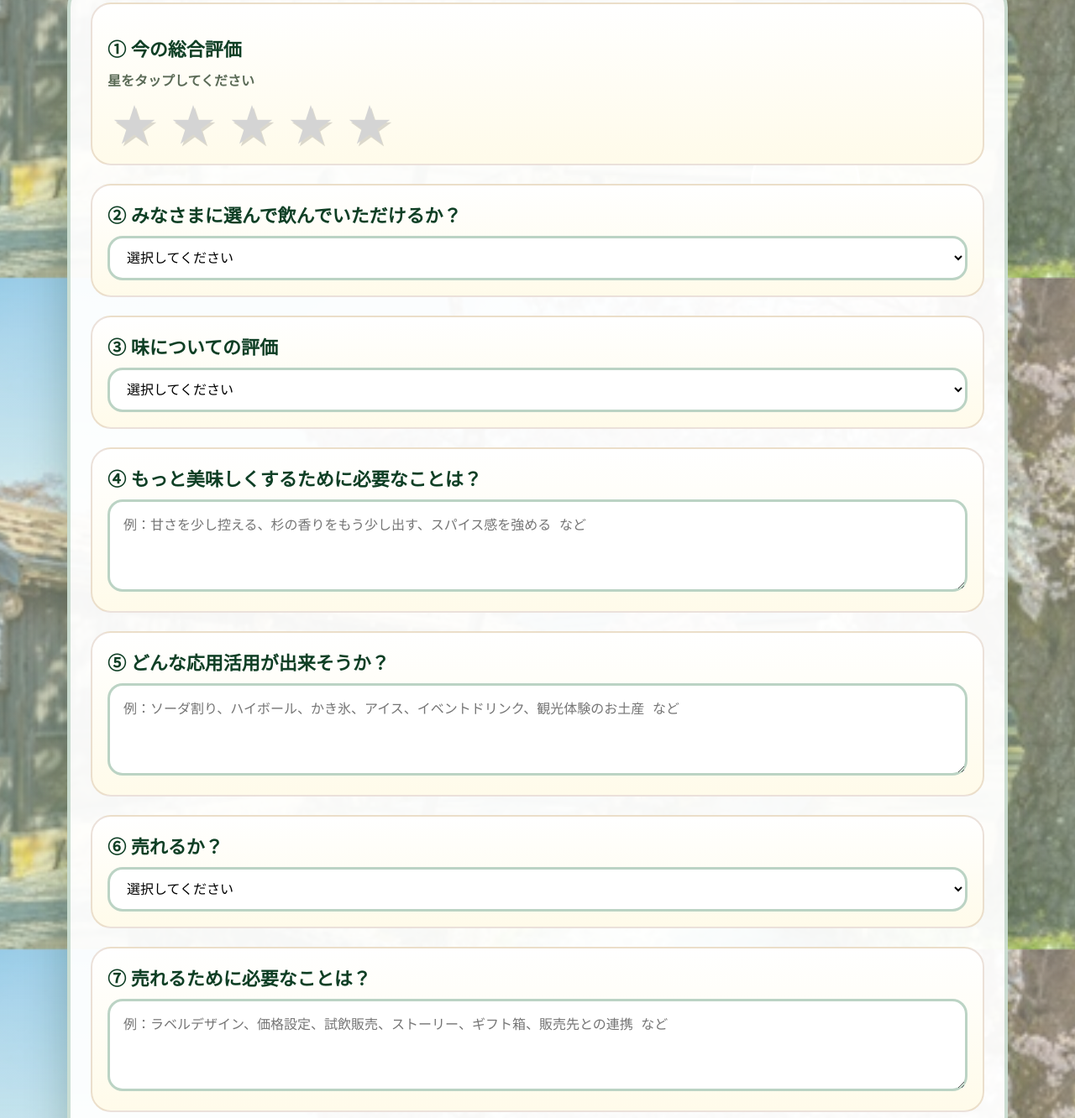
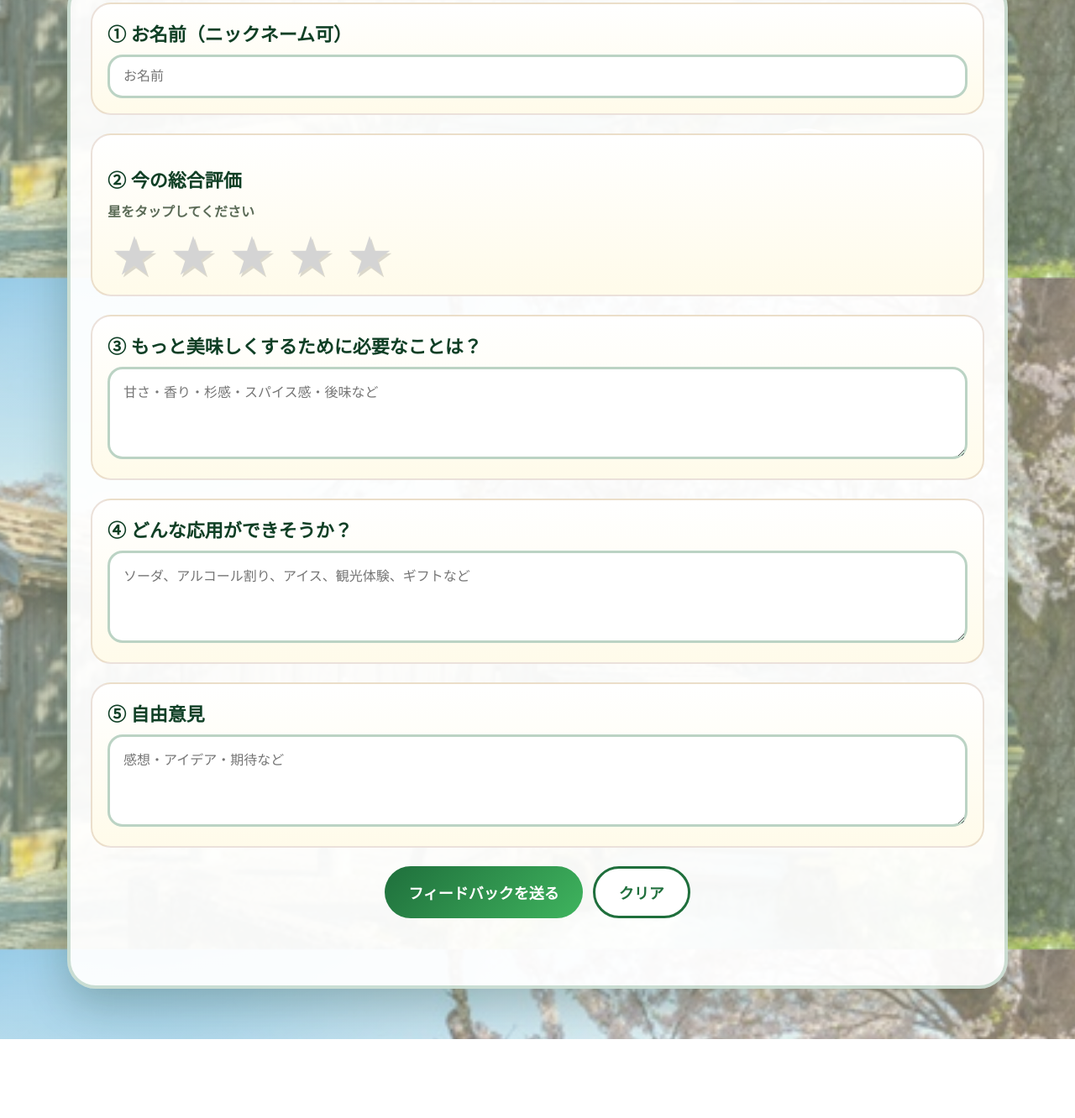
Before and after one commit to kazuakihanda01/kaneyama_craftcola_fb, a plain HTML site: page index.html in a window 1280 px wide. Shown: the part 469-1801 px from the top of the page at 84% size. After the commit the page ends 1707 px from the top, so only its background shows below. Drawn offline with nearby package versions, Linux system fonts and the light colour scheme.

Commit message:
Update index.html

```diff
--- a/index.html
+++ b/index.html
@@ -42,86 +42,72 @@
 
     <section id="surveyPanel" class="panel active-panel">
       <form id="surveyForm" class="survey-card">
+
+  <div class="question">
+    <label for="name">① お名前（ニックネーム可）</label>
+    <input id="name" type="text" placeholder="お名前" />
+  </div>
+
   <div class="question star-question">
-          <h2>① 今の総合評価</h2>
+    <h2>② 今の総合評価</h2>
     <p>星をタップしてください</p>
-          <div class="stars" id="stars" aria-label="総合評価">
+
+    <div class="stars" id="stars">
       <button type="button" data-value="1">★</button>
       <button type="button" data-value="2">★</button>
       <button type="button" data-value="3">★</button>
       <button type="button" data-value="4">★</button>
       <button type="button" data-value="5">★</button>
     </div>
+
     <input type="hidden" id="rating" required />
   </div>
 
   <div class="question">
-          <label for="drinkAgain">② みなさまに選んで飲んでいただけるか？</label>
-          <select id="drinkAgain" required>
-            <option value="">選択してください</option>
-            <option>ぜひ選んで飲みたい</option>
-            <option>機会があれば飲みたい</option>
-            <option>話題性があれば飲みたい</option>
-            <option>どちらともいえない</option>
-            <option>あまり選ばないと思う</option>
-          </select>
+    <label for="better">
+      ③ もっと美味しくするために必要なことは？
+    </label>
+
+    <textarea
+      id="better"
+      placeholder="甘さ・香り・杉感・スパイス感・後味など"
+    ></textarea>
   </div>
 
   <div class="question">
-          <label for="taste">③ 味についての評価</label>
-          <select id="taste" required>
-            <option value="">選択してください</option>
-            <option>美味しい</option>
-            <option>まあまあ美味しい</option>
-            <option>普通</option>
-            <option>イマイチ</option>
-            <option>かなり改善が必要</option>
-          </select>
+    <label for="useCase">
+      ④ どんな応用ができそうか？
+    </label>
+
+    <textarea
+      id="useCase"
+      placeholder="ソーダ、アルコール割り、アイス、観光体験、ギフトなど"
+    ></textarea>
   </div>
 
   <div class="question">
-          <label for="better">④ もっと美味しくするために必要なことは？</label>
-          <textarea id="better" placeholder="例：甘さを少し控える、杉の香りをもう少し出す、スパイス感を強める など"></textarea>
-        </div>
+    <label for="freeComment">
+      ⑤ 自由意見
+    </label>
 
-        <div class="question">
-          <label for="useCase">⑤ どんな応用活用が出来そうか？</label>
-          <textarea id="useCase" placeholder="例：ソーダ割り、ハイボール、かき氷、アイス、イベントドリンク、観光体験のお土産 など"></textarea>
-        </div>
-
-        <div class="question">
-          <label for="sellable">⑥ 売れるか？</label>
-          <select id="sellable" required>
-            <option value="">選択してください</option>
-            <option>売れると思う</option>
-            <option>条件が整えば売れる</option>
-            <option>販売先次第</option>
-            <option>まだ難しい</option>
-            <option>売るには大きな改善が必要</option>
-          </select>
-        </div>
-
-        <div class="question">
-          <label for="sellNeed">⑦ 売れるために必要なことは？</label>
-          <textarea id="sellNeed" placeholder="例：ラベルデザイン、価格設定、試飲販売、ストーリー、ギフト箱、販売先との連携 など"></textarea>
-        </div>
-
-        <div class="question">
-          <label for="salesPlace">⑧ 想定の販売方法と販売先？</label>
-          <textarea id="salesPlace" placeholder="例：道の駅、金山町内施設、マルシェ、EC、ふるさと納税、宿泊施設、イベント限定販売 など"></textarea>
-        </div>
-
-        <div class="question">
-          <label for="freeComment">⑨ 自由ご意見</label>
-          <textarea id="freeComment" placeholder="なんでもどうぞ！"></textarea>
+    <textarea
+      id="freeComment"
+      placeholder="感想・アイデア・期待など"
+    ></textarea>
   </div>
 
   <div class="actions">
-          <button type="submit" class="primary">回答をDBへ保存</button>
-          <button type="reset" class="secondary">入力をクリア</button>
+    <button type="submit" class="primary">
+      フィードバックを送る
+    </button>
+
+    <button type="reset" class="secondary">
+      クリア
+    </button>
   </div>
 
   <p id="saveMessage" class="message"></p>
+
 </form>
     </section>
 
```
Lines whose indentation alone changed are shown as unchanged.
